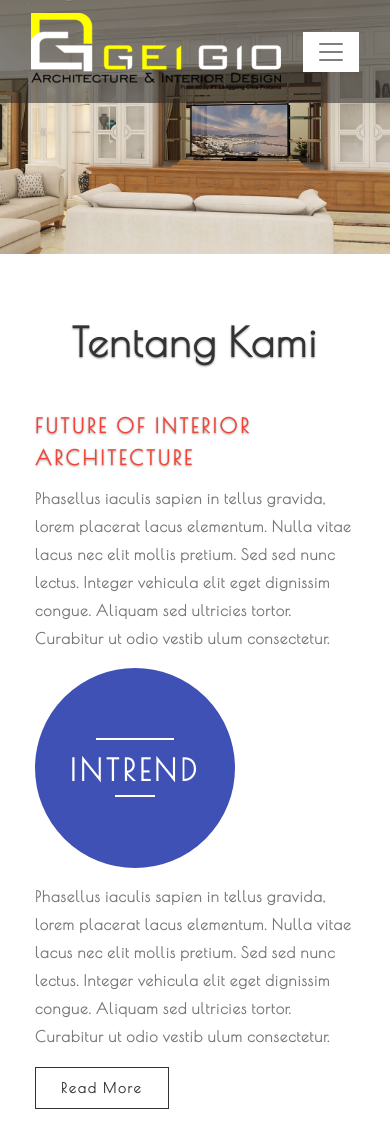
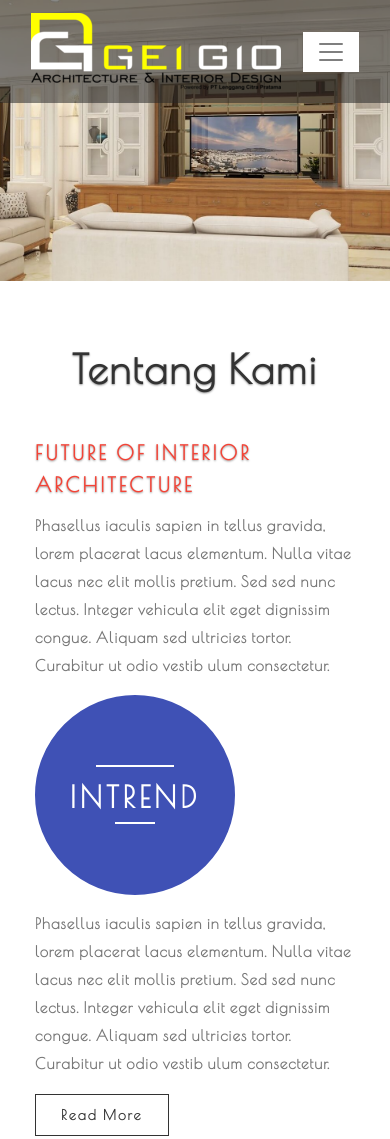
Before and after one commit to garenk02/geigio, a plain HTML site: page about.html in a window 390 px wide. Shown: the top 1139 px of the page. Drawn offline with nearby package versions, Linux system fonts and the light colour scheme.

Commit message:
change inner-page-banner height

```diff
--- a/css/style.css
+++ b/css/style.css
@@ -1658,7 +1658,7 @@ ul.footer-nav li a:hover {
 /*-- inner page banner --*/
 
 .inner-page-banner {
-  height: 45vw;
+  height: 25vw;
 }
 
 .inner-page-banner, #about, #contact {
@@ -2603,7 +2603,7 @@ ul.result li {
   }
 
   .inner-page-banner {
-    height: 65vw;
+    height: 72vw;
   }
 
   .banner_bottom_agile_grids {
```
